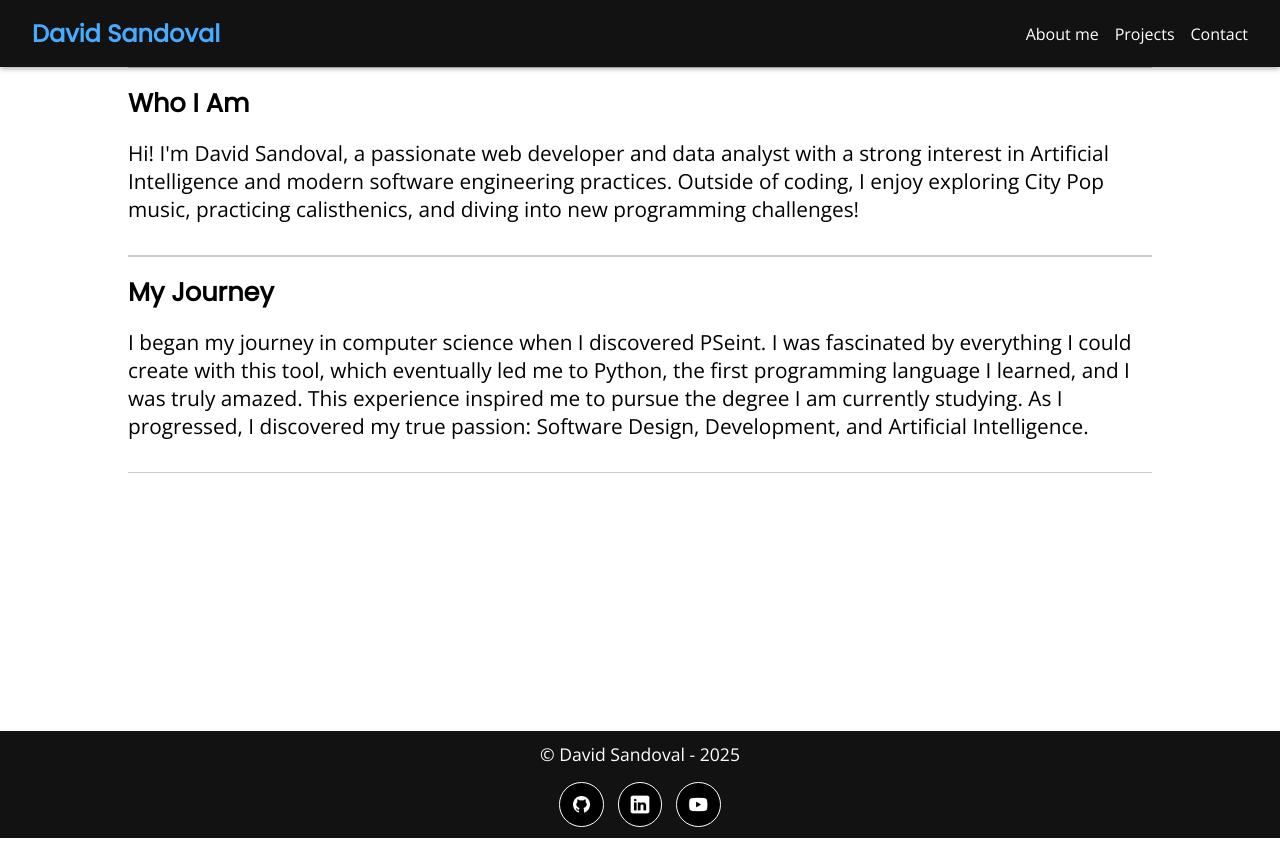
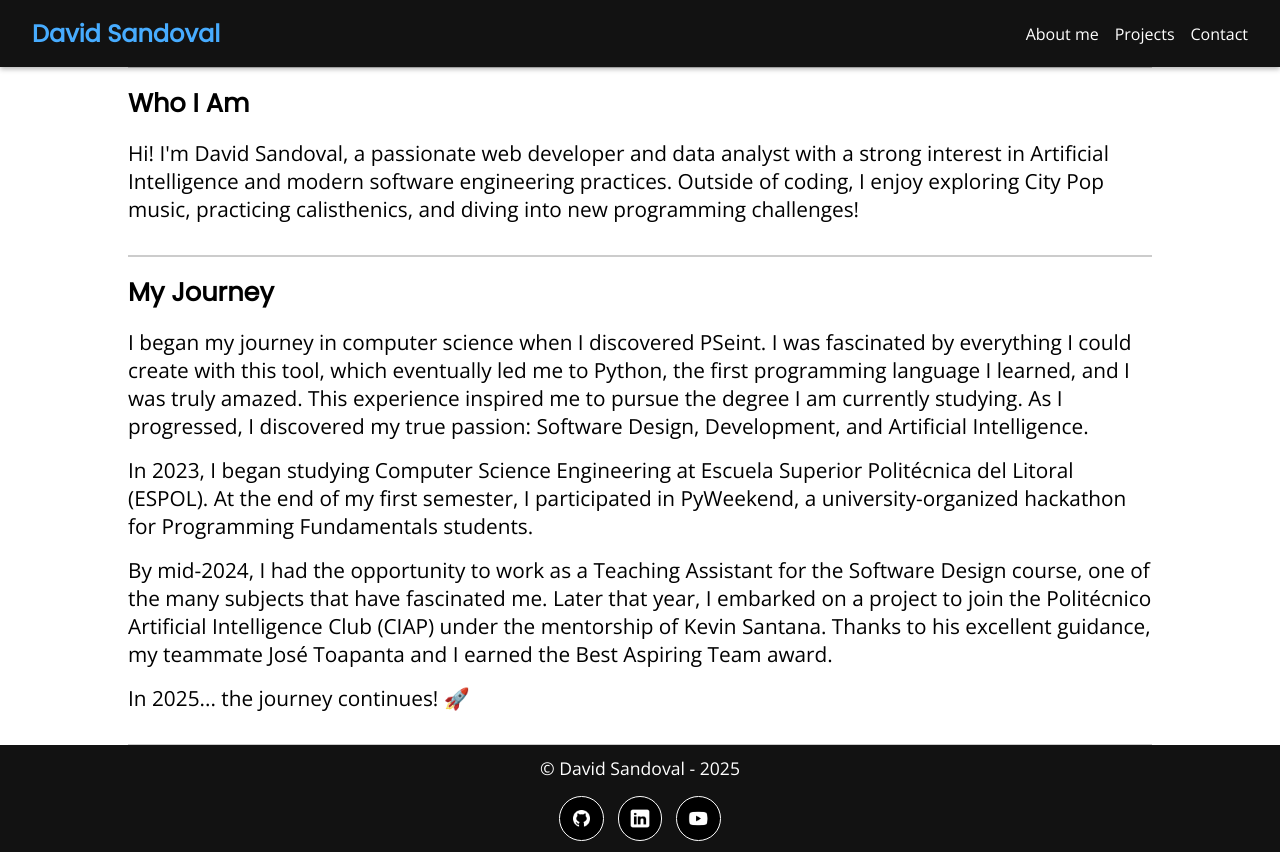
Before and after one commit to davexat/curriculum, a Next.js app: page /about in a window 1280 px wide. Built offline with nearby package versions, Linux system fonts and the light colour scheme.

Commit message:
fix: grammar

```diff
--- a/pages/about.jsx
+++ b/pages/about.jsx
@@ -35,6 +35,23 @@ export default function About() {
             discovered my true passion: Software Design, Development, and
             Artificial Intelligence.
           </p>
+          <p className="section-paragraph">
+            In 2023, I began studying Computer Science Engineering at Escuela
+            Superior Politécnica del Litoral (ESPOL). At the end of my first
+            semester, I participated in PyWeekend, a university-organized
+            hackathon for Programming Fundamentals students.
+          </p>
+          <p className="section-paragraph">
+            By mid-2024, I had the opportunity to work as a Teaching Assistant
+            for the Software Design course, one of the many subjects that have
+            fascinated me. Later that year, I embarked on a project to join the
+            Politécnico Artificial Intelligence Club (CIAP) under the mentorship
+            of Kevin Santana. Thanks to his excellent guidance, my teammate
+            José Toapanta and I earned the Best Aspiring Team award.
+          </p>
+          <p className="section-paragraph">
+            In 2025... the journey continues! 🚀
+          </p>
         </section>
       </main>
 
--- a/pages/index.jsx
+++ b/pages/index.jsx
@@ -28,7 +28,7 @@ export default function Home() {
         <meta property="og:type" content="website" />
         <meta
           property="og:description"
-          content="Software and Web developer excited about AI"
+          content="Software and Web developer and Data Analyst passionate about AI"
         />
         <meta name="author" content="David Sandoval" />
         <meta name="robots" content="index, follow" />
@@ -44,7 +44,7 @@ export default function Home() {
             <h2 className="presentation-title">DAVID SANDOVAL</h2>
             <p className="presentation-description">
               Hi! I'm David Elias Sandoval Bernitta, a Web and Software
-              Developer and Data Analyst appasionate by AI.
+              Developer and Data Analyst passionate about AI.
             </p>
           </div>
           <div id="particles-js">
```
